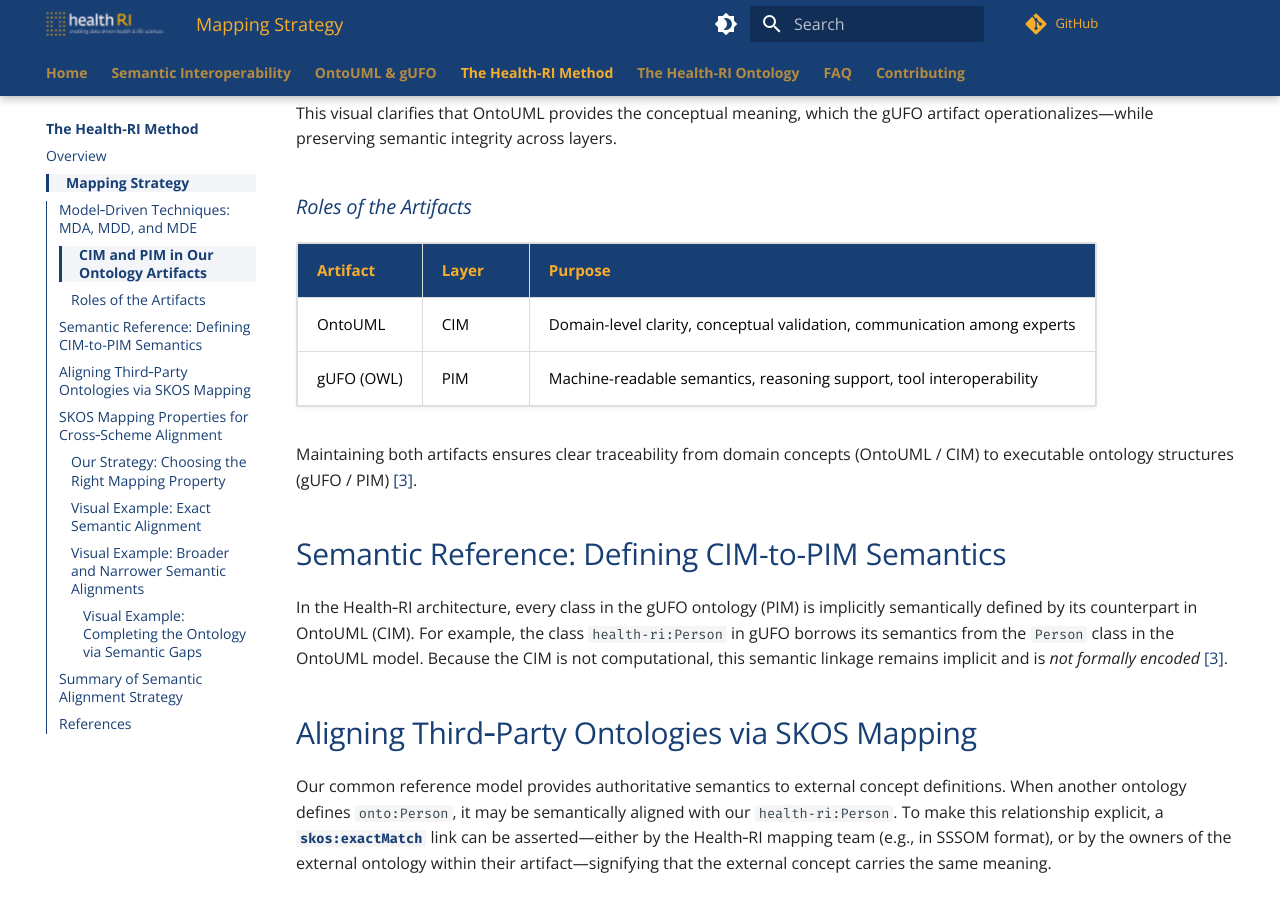
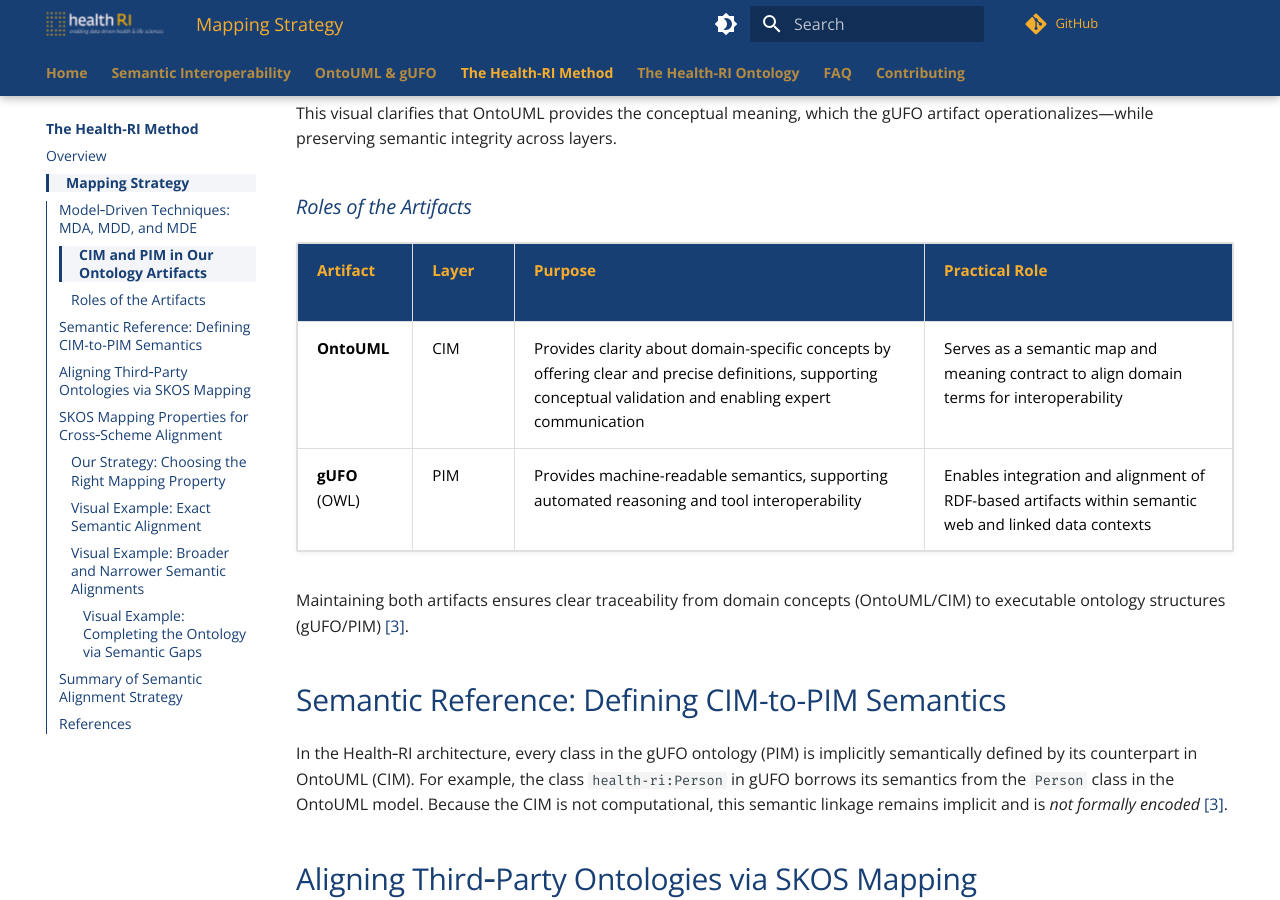
Before and after one commit to Health-RI/semantic-interoperability, an MkDocs documentation site: the page built from docs/method/mapping-strategy.md, in a window 1280 px wide and 900 px high, scrolled down 1674 px. Built offline with MkDocs 1.6.1 and Material for MkDocs 9.7.7, drawn with Linux system fonts in a browser that asks for light colours; comment, search, counter and statistics services are not loaded.

Commit message:
docs(mapping-strategy): refine artifact roles table with practical usage column
- Expanded artifact roles table to include a new "Practical Role" column
- Improved descriptions to clarify OntoUML as a semantic map and meaning contract
- Updated gUFO entry to reflect RDF integration use
- Minor formatting adjustments for consistency and readability

```diff
--- a/docs/method/mapping-strategy.md
+++ b/docs/method/mapping-strategy.md
@@ -30,12 +30,12 @@ This visual clarifies that OntoUML provides the conceptual meaning, which the gU
 
 ### Roles of the Artifacts
 
-| Artifact   | Layer | Purpose                                                                  |
-| ---------- | ----- | ------------------------------------------------------------------------ |
-| OntoUML    | CIM   | Domain-level clarity, conceptual validation, communication among experts |
-| gUFO (OWL) | PIM   | Machine-readable semantics, reasoning support, tool interoperability     |
+| Artifact   | Layer | Purpose                                                                                                                                                       | Practical Role                                                                                        |
+| ---------- | ----- | ------------------------------------------------------------------------------------------------------------------------------------------------------------- | ----------------------------------------------------------------------------------------------------- |
+| **OntoUML**    | CIM   | Provides clarity about domain-specific concepts by offering clear and precise definitions, supporting conceptual validation and enabling expert communication | Serves as a semantic map and meaning contract to align domain terms for interoperability              |
+| **gUFO** (OWL) | PIM   | Provides machine-readable semantics, supporting automated reasoning and tool interoperability                                                                 | Enables integration and alignment of RDF-based artifacts within semantic web and linked data contexts |
 
-Maintaining both artifacts ensures clear traceability from domain concepts (OntoUML / CIM) to executable ontology structures (gUFO / PIM) <a href="#ref3">[3]</a>.
+Maintaining both artifacts ensures clear traceability from domain concepts (OntoUML/CIM) to executable ontology structures (gUFO/PIM) <a href="#ref3">[3]</a>.
 
 ## Semantic Reference: Defining CIM-to-PIM Semantics
 
```
